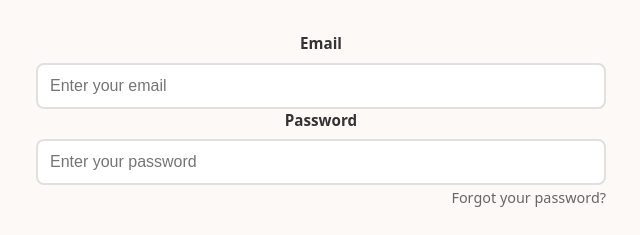
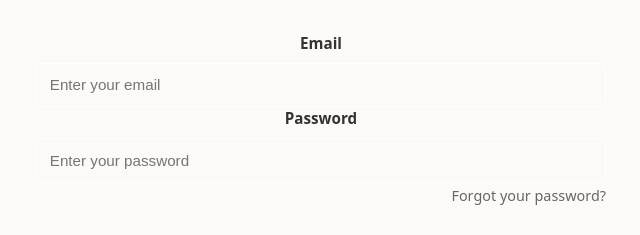
Before and after one commit to NikSala10/TaskiProject, a React (Vite) app: page /login in a window 1280 px wide. Shown: the part 934-1169 px from the top of the page, without its empty margins (319-959 px from the left). Built offline with nearby package versions, Linux system fonts and the light colour scheme.

Commit message:
feat(Login)Change in css form

```diff
--- a/src/components/FormLogin/LoginForm.css
+++ b/src/components/FormLogin/LoginForm.css
@@ -41,12 +41,13 @@ html, body {
 }
 
 .form-input {
-  width: 100%;
-  padding: 0.75rem;
-  border: 2px solid #e0e0e0;
-  border-radius: 8px;
-  font-size: 1rem;
-  transition: border-color 0.3s ease;
+  padding: 0.8rem;
+    border: 1px solid #fff;
+    border-radius: 6px;
+    font-size: 0.95rem;
+    outline: none;
+    background: transparent;
+    color: #fff;
 }
 
 .form-input:focus {
```
